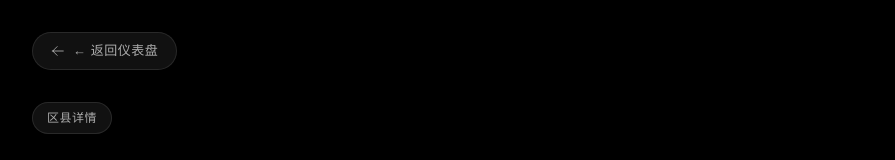
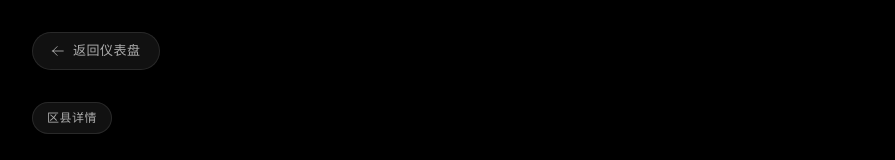
Before and after one commit to XDD666260/Team-Tenancy, a Next.js app in the folder web/: page /analysis/district/liangjiang in a window 1280 px wide. Shown: the top 160 px of the page, without its empty margins (192-1087 px from the left). Built offline with nearby package versions, Linux system fonts and the light colour scheme.

Commit message:
fiix:返回仪表盘按钮

```diff
--- a/web/src/app/analysis/district/[name]/page.tsx
+++ b/web/src/app/analysis/district/[name]/page.tsx
@@ -37,7 +37,7 @@ export default async function DistrictDetailPage({ params }: Props) {
             <svg className="h-3.5 w-3.5" fill="none" stroke="currentColor" viewBox="0 0 24 24">
               <path strokeLinecap="round" strokeLinejoin="round" strokeWidth={1.5} d="M10.5 19.5L3 12m0 0l7.5-7.5M3 12h18" />
             </svg>
-            ← 返回仪表盘
+            返回仪表盘
           </Link>
         </div>
         <DistrictDetailClient detail={d} />
```
